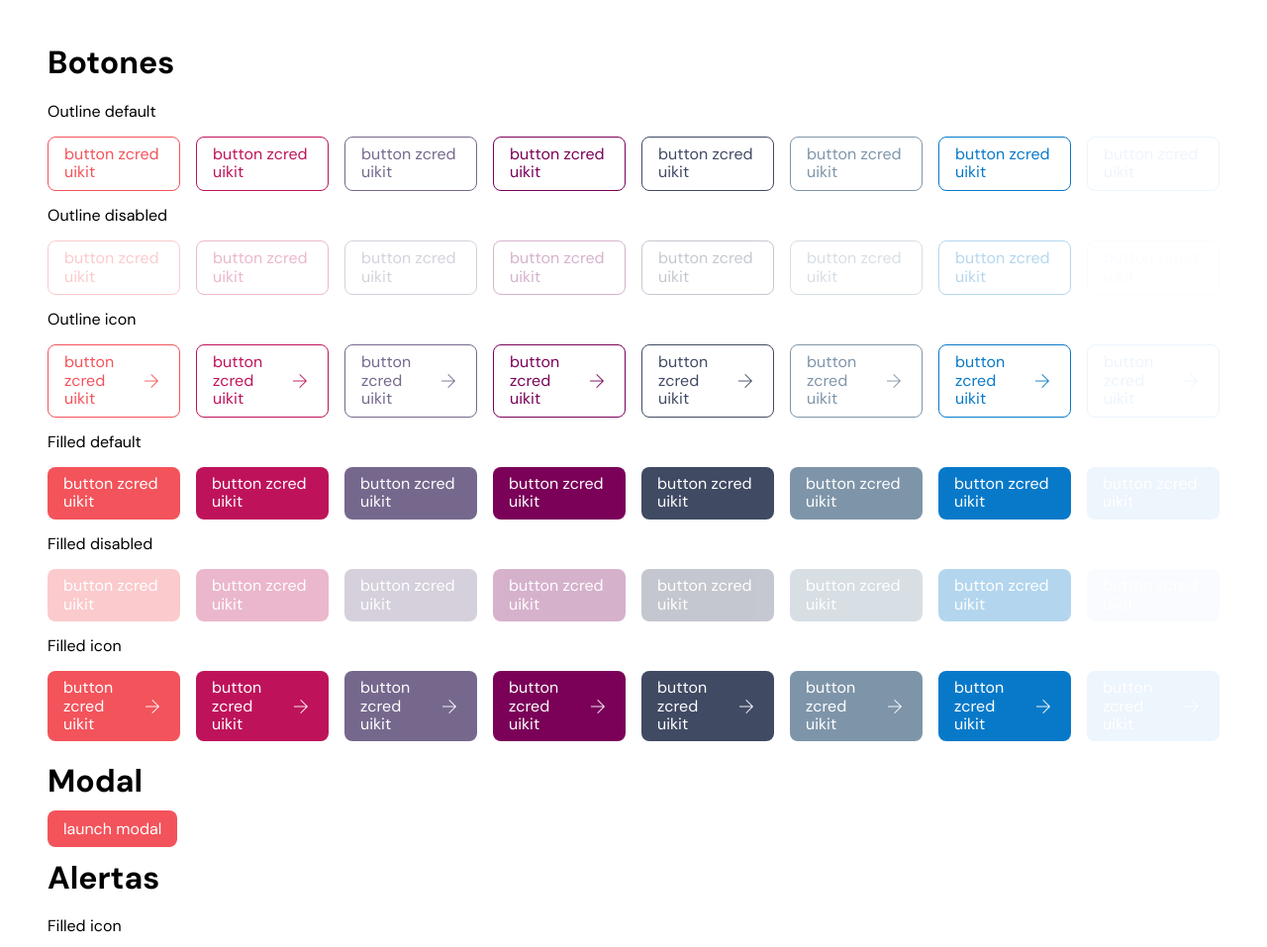
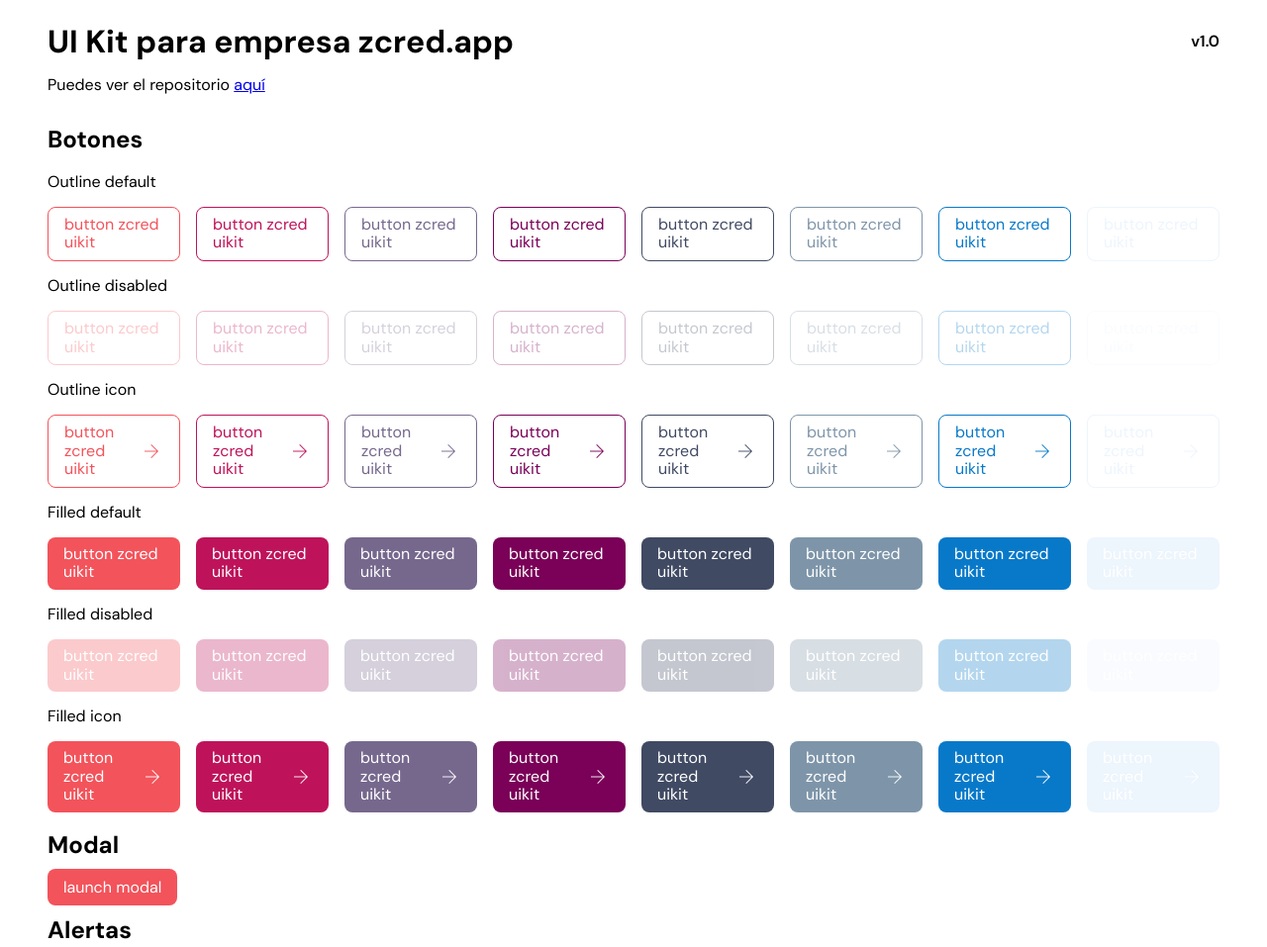
Before and after one commit to veggigit/zcred-uikit, a plain HTML site: page index.html in a window 1280 px wide. Shown: the top 957 px of the page at 99% size. Drawn offline with nearby package versions, Linux system fonts and the light colour scheme.

Commit message:
titles ok

```diff
--- a/index.html
+++ b/index.html
@@ -11,8 +11,15 @@
 </head>
 
 <body>
+    <header style="margin-bottom: 2rem;">
+        <div style="display:flex; gap: 2rem; justify-content: space-between; align-items: center;">
+            <h1 style="margin: 0;">UI Kit para empresa zcred.app</h1>
+            <span style="font-weight: 600;">v1.0</span>
+        </div>
+        <p>Puedes ver el repositorio <a href="https://github.com/veggigit/zcred-uikit" target="_blank">aquí</a></p>
+    </header>
     <section>
-        <h1>Botones</h1>
+        <h2>Botones</h2>
         <div>
             <p>Outline default</p>
             <div class="_items">
@@ -159,7 +166,7 @@
     </section>
 
     <section>
-        <h1>Modal</h1>
+        <h2>Modal</h2>
         <div>
             <!-- launcher -->
             <a href="#" class="_button-base _button-fill-z1 _unique-launch-modal">launch modal</a>
@@ -196,7 +203,7 @@
         </div>
     </section>
     <section>
-        <h1>Alertas</h1>
+        <h2>Alertas</h2>
         <div>
             <p>Filled icon</p>
             <div class="_items-blocks">
@@ -484,7 +491,7 @@
         </div>
     </section>
     <section>
-        <h1>Cards</h1>
+        <h2>Cards</h2>
         <div>
             <p>Card</p>
             <div class="_items">
```
